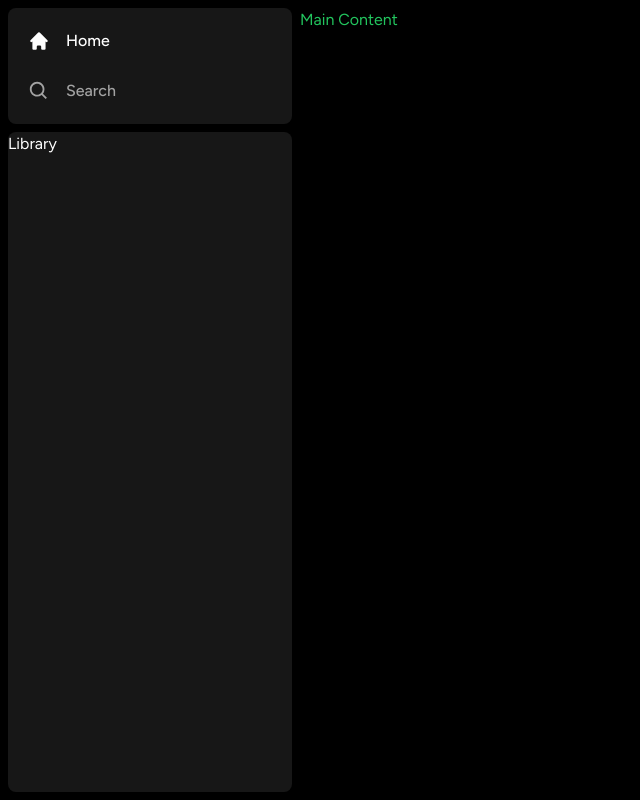
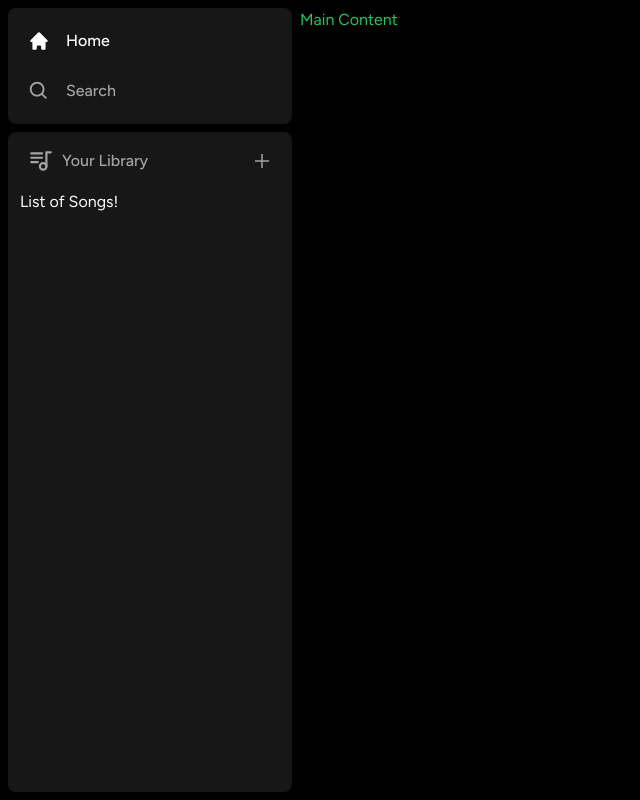
Before and after one commit to idavvuk/spotify_project, a Next.js app: page / in a window 1280 px wide. Shown: the whole page, without its empty margins (0-640 px from the left). Built offline with nearby package versions, Linux system fonts and the light colour scheme.

Commit message:
Added library layout

```diff
--- a/components/Library.tsx
+++ b/components/Library.tsx
@@ -1,9 +1,53 @@
 "use client";
 
+import { AiOutlinePlus } from "react-icons/ai";
+import { TbPlaylist } from "react-icons/tb";
+
 const Library = () => {
+    const onClick = () => {
+        //handle upload later
+    };
+
     return (
-        <div>
-            Library
+        <div className="flex flex-col">
+            <div className="
+            flex
+            items-center
+            justify-between
+            px-5
+            pt-4">
+                <div
+                className="
+                    inline-flex
+                    items-center
+                    gap-x-2">
+                    <TbPlaylist className="text-neutral-400" size={26} />
+                    <p
+                            className="
+                            text-neutral-400
+                            font-medium
+                            text-md">
+                            Your Library
+                    </p>
+                </div>
+                <AiOutlinePlus
+                onClick ={onClick}
+                size={20}
+                className="
+                text-neutral-400
+                cursor-pointer
+                hover:text-white
+                transition"/>
+            </div>
+            <div className="
+            flex
+            flex-col
+            gap-y-2
+            mt-4
+            px-3">
+                List of Songs!
+            </div>
+
         </div>
     );
 }
```
